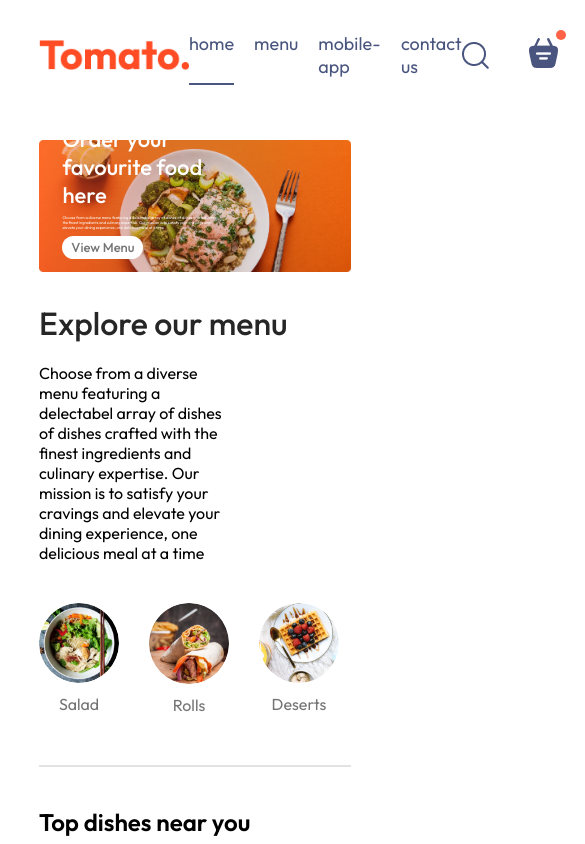
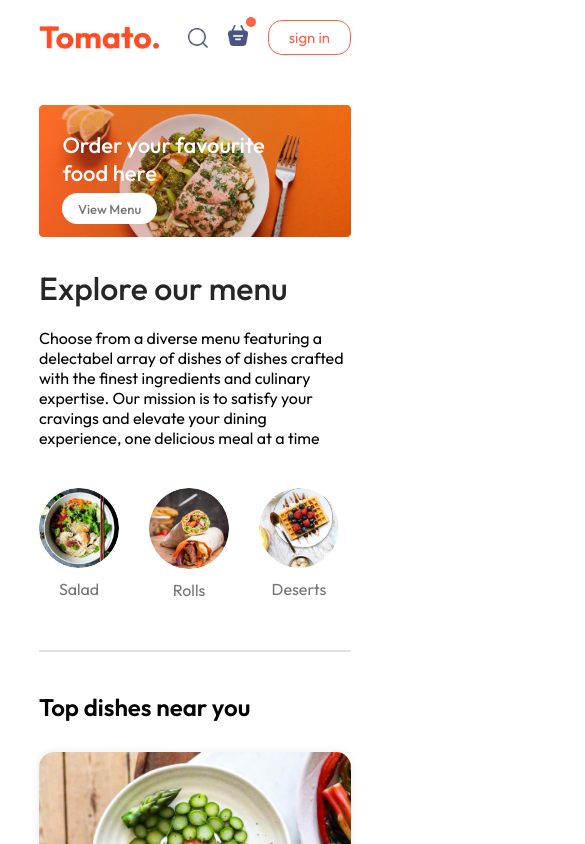
Before and after one commit to tranthebao2003/fullstack-food, a React (Vite) app: page / in a window 390 px wide. Shown: the top 844 px of the page, 585 px wide, since content can reach past the window. Built offline with nearby package versions, Linux system fonts and the light colour scheme.

Commit message:
to 2h16m13s

```diff
--- a/src/components/ExploreMenu/ExploreMenu.css
+++ b/src/components/ExploreMenu/ExploreMenu.css
@@ -73,3 +73,10 @@ cùng cấp với img*/
     border: 4px solid tomato;
     padding: 1px;
 }
+
+@media (max-width: 1050px) {
+    .explore-menu-text{
+        max-width: 100%;
+        font-size: 14;
+    }
+}
--- a/src/components/ExploreMenu/ExploreMenu.jsx
+++ b/src/components/ExploreMenu/ExploreMenu.jsx
@@ -1,8 +1,22 @@
-import React from 'react'
+import React, { useEffect, useRef } from 'react'
 import './ExploreMenu.css'
 import { menu_list } from '../../assets/assets'
 
 const ExploreMenu = ({category, setCategory}) => {
+  const listItemRef = useRef()
+
+  const handleWheel = (event) => {
+    event.preventDefault()
+    listItemRef.current.scrollLeft += event.deltaY * 1.2
+  }
+
+  // ở đây ta phải dùng useEffect để gán event, bởi vì
+  // nếu ta gán event và trực tiếp tag thì nó preventDefault()
+  // nó sẽ ko có tác dụng
+  useEffect(() => {
+    listItemRef.current.addEventListener("wheel", handleWheel);
+  },[])
+
   return (
     <div className="explore-menu" id="explore-menu">
       <h1>Explore our menu</h1>
@@ -12,7 +26,7 @@ const ExploreMenu = ({category, setCategory}) => {
         mission is to satisfy your cravings and elevate your dining experience,
         one delicious meal at a time
       </p>
-      <div className="explore-menu-list">
+      <div className="explore-menu-list" ref={listItemRef}>
         {/* index được tạo tự động
         không được đảo ngược vị trí
         của item và index*/}
--- a/src/components/Footer/Footer.css
+++ b/src/components/Footer/Footer.css
@@ -65,3 +65,14 @@
     background-color: grey;
     border: none;
 }
+
+@media (max-width:750px) {
+    .footer-content{
+        display: flex;
+        flex-direction: column;
+        gap: 35px;
+    }
+    .footer-copyright{
+        text-align: center;
+    }
+}
--- a/src/components/Header/Header.css
+++ b/src/components/Header/Header.css
@@ -51,3 +51,20 @@
     font-size: max(1vw, 13px);
     border-radius: 50px;
 }
+
+@media (max-width: 1050px) {
+    .header-contents{
+        max-width: 45%;
+    }
+}
+@media (max-width: 750px) {
+    .header-contents{
+        max-width: 65%;
+    }
+    .header-contents p{
+        display: none;
+    }
+    .header-contents button{
+        padding: 2vw 4vw;
+    }
+}
--- a/src/components/Navbar/Navbar.css
+++ b/src/components/Navbar/Navbar.css
@@ -107,3 +107,48 @@
     top: -8px;
     right: -8px;
 }
+
+@media (max-width: 1050px) {
+    .navbar .logo{
+        width: 140px;
+    }
+    .navbar-menu{
+        gap: 18px;
+        font-size: 17px;
+    }
+    .navbar-right{
+        gap: 30px;
+    }
+    .navbar-right img {
+        width: 22px;
+    }
+    .navbar-right button{
+        padding: 8px 25px;
+    }
+}
+
+@media (max-width: 900px) {
+    .navbar .logo{
+        width: 120px;
+    }
+    .navbar-menu{
+        gap: 15px;
+        font-size: 16px;
+    }
+    .navbar-right{
+        gap: 20px;
+    }
+    .navbar-right img {
+        width: 20px;
+    }
+    .navbar-right button{
+        padding: 7px 20px;
+        font-size: 15px;
+    }
+}
+
+@media (max-width: 750px) {
+    .navbar-menu{
+        display: none;
+    }
+}
--- a/src/components/Navbar/Navbar.jsx
+++ b/src/components/Navbar/Navbar.jsx
@@ -1,6 +1,7 @@
 import React, { useState } from 'react'
 import './Navbar.css'
 import {assets} from '../../assets/assets'
+import { Link } from 'react-router-dom'
 
 const Navbar = () => {
   const [menu, setMenu] = useState("home")
@@ -9,10 +10,10 @@ const Navbar = () => {
     <div className="navbar">
       <img src={assets.logo} alt="" className="logo" />
       <ul className="navbar-menu">
-        <li onClick= {() => setMenu("home")}className={menu === "home" ? "active" : ""}>home</li>
-        <li onClick= {() => setMenu("menu")}className={menu === "menu" ? "active" : ""}>menu</li>
-        <li onClick= {() => setMenu("mobile-app")}className={menu === "mobile-app" ? "active" : ""}>mobile-app</li>
-        <li onClick= {() => setMenu("contact-us")}className={menu === "contact-us" ? "active" : ""}>contact us</li>
+        <Link to = '/' onClick= {() => setMenu("home")}className={menu === "home" ? "active" : ""}>home</Link>
+        <a href='#explore-menu' onClick= {() => setMenu("menu")}className={menu === "menu" ? "active" : ""}>menu</a>
+        <a href='#app-download' onClick= {() => setMenu("mobile-app")}className={menu === "mobile-app" ? "active" : ""}>mobile-app</a>
+        <a href='#footer' onClick= {() => setMenu("contact-us")}className={menu === "contact-us" ? "active" : ""}>contact us</a>
       </ul>
       <div className="navbar-right">
         <img src={assets.search_icon} alt="" />
```
Also changed, not shown: src/components/LoginPopup/LoginPopup.jsx (added, +12 -0 lines), src/components/LoginPopup/LoginPopup.css (added).
